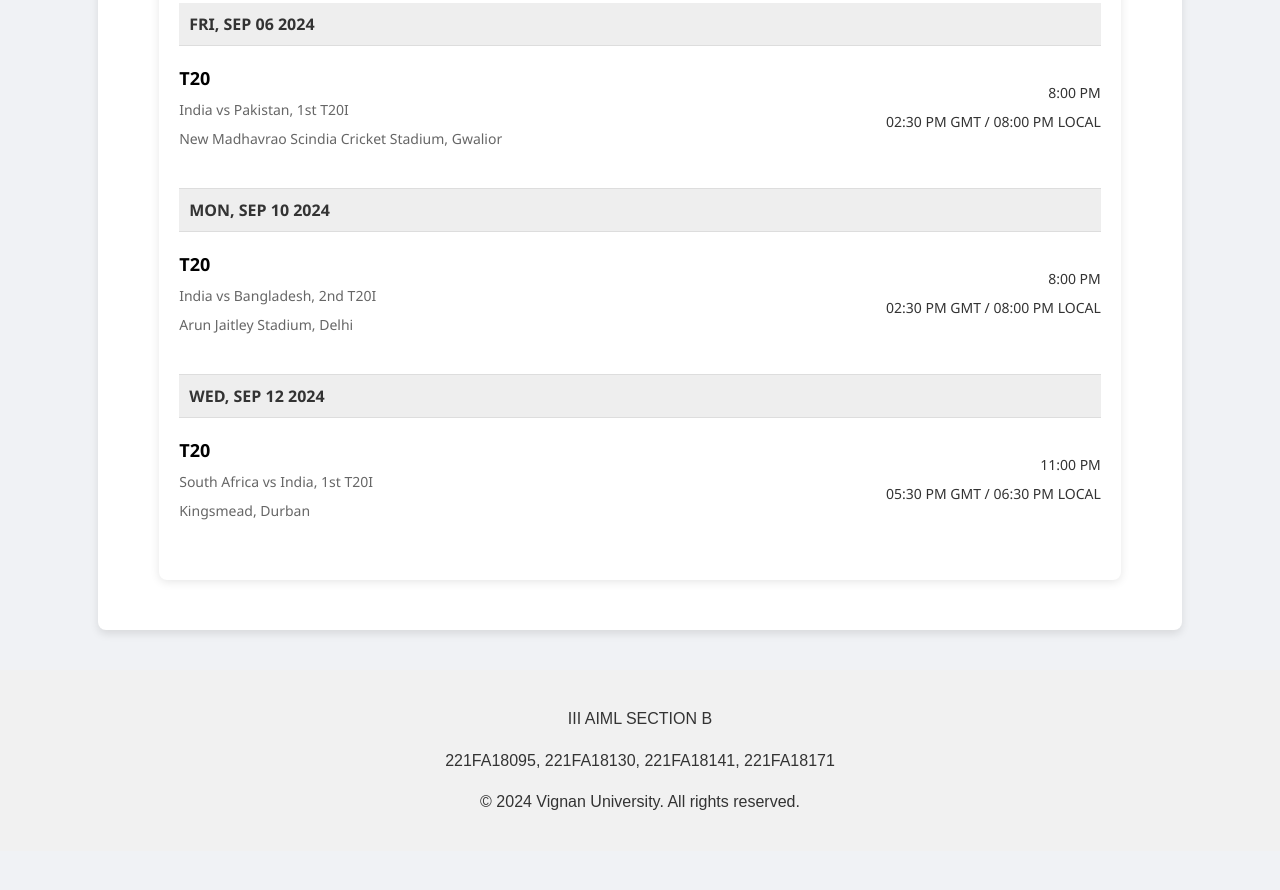
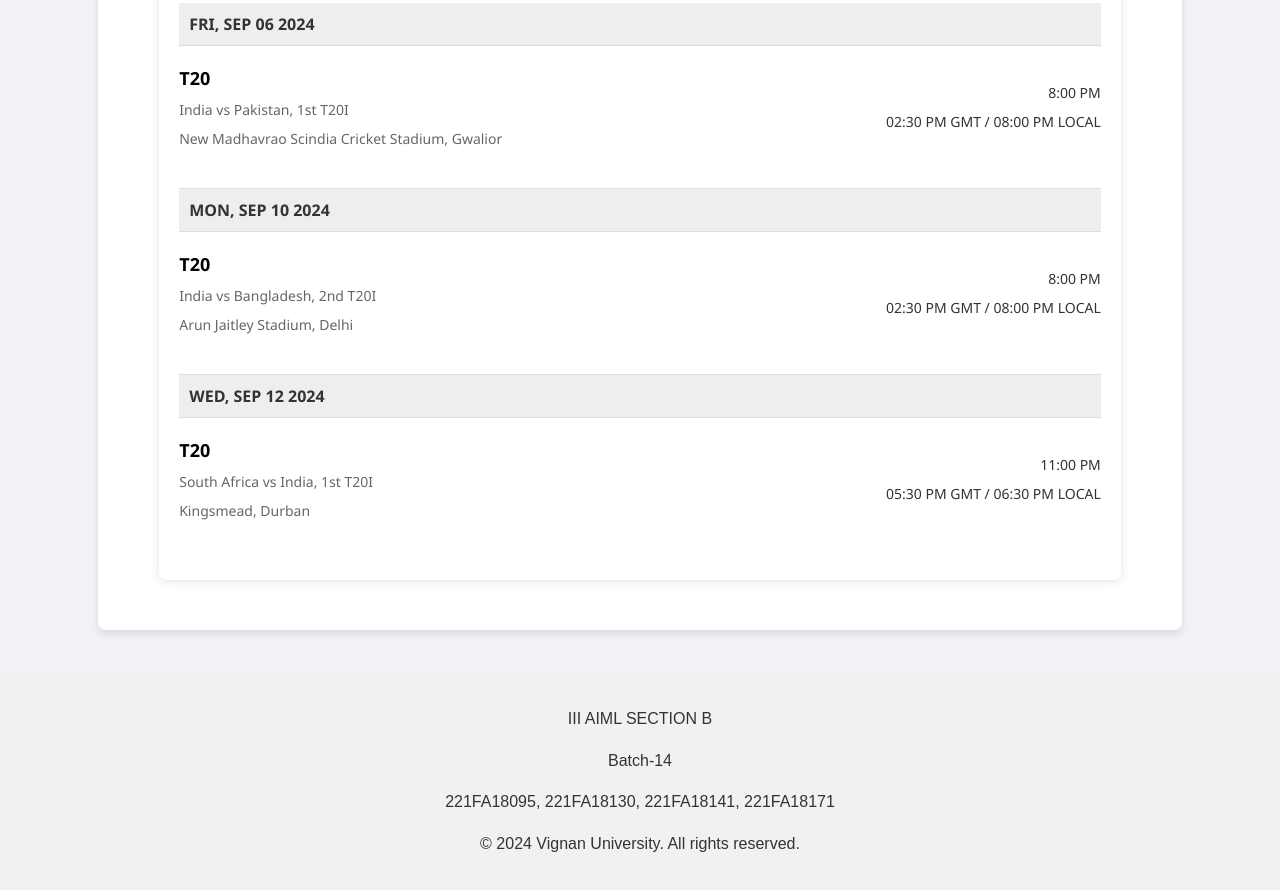
Before and after one commit to Keerthi657614/WT_CricketWebsite, a plain HTML site: page index.html in a window 1280 px wide. Shown: the part 268-1158 px from the top of the page. Before the commit the page ends 1119 px from the top, so only its background shows below. Drawn offline with Linux system fonts and the light colour scheme.

Commit message:
Update index.html

```diff
--- a/index.html
+++ b/index.html
@@ -644,6 +644,7 @@ setInterval(updateMatch, 5000);
 </body>
 <footer style="text-align: center; padding: 20px; background-color: #f1f1f1; font-family: Arial, sans-serif;">
     <p>III AIML SECTION B</p>
+    <p>Batch-14</p>
     <p>221FA18095, 221FA18130, 221FA18141, 221FA18171</p>
     <p>&copy; 2024 Vignan University. All rights reserved.</p>
 </footer>
```
